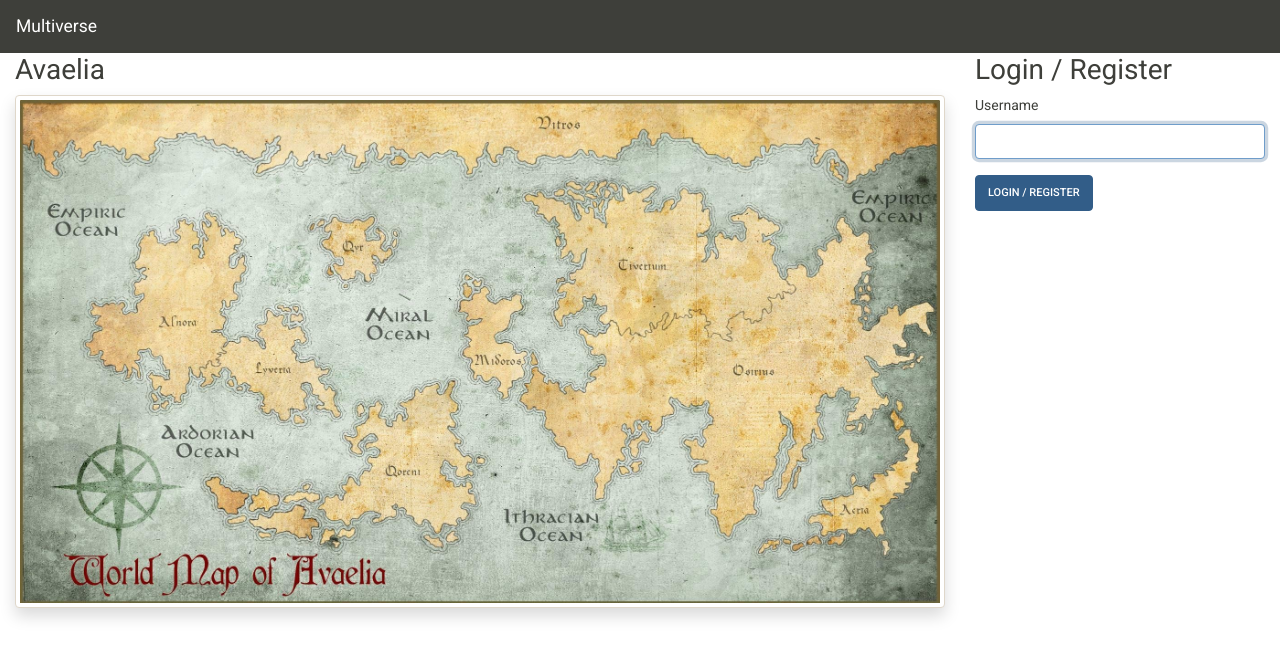
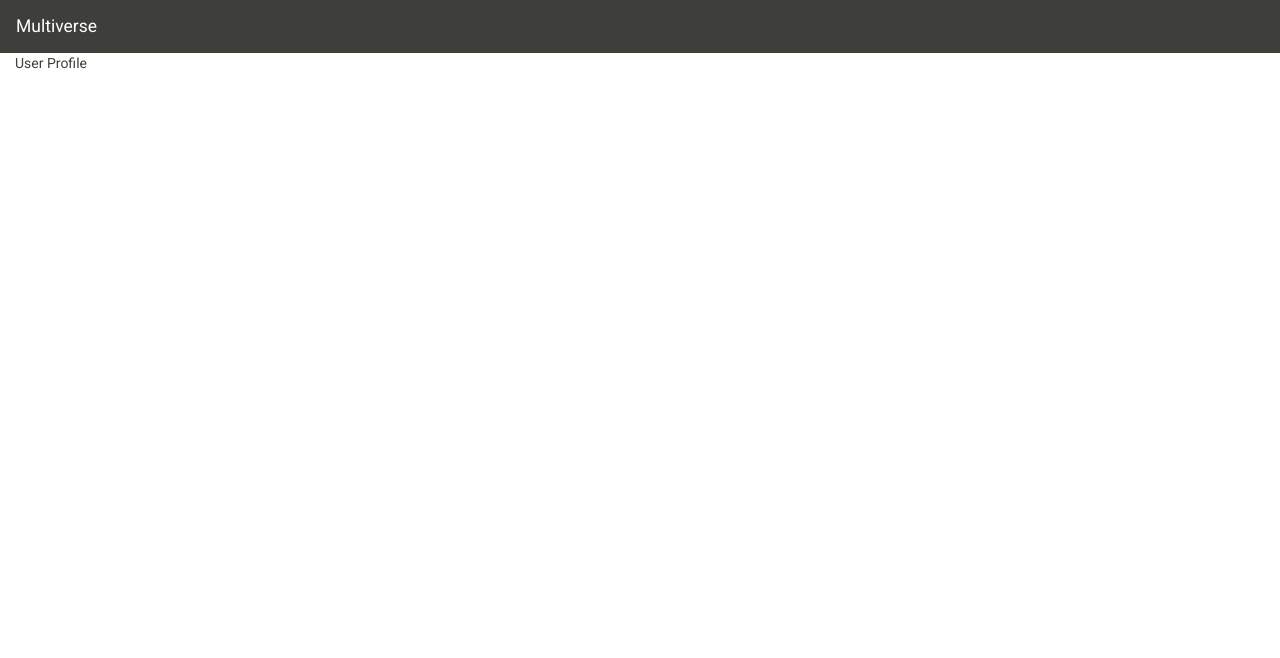
Before and after one commit to sazzer/multiverse, a React (Create React App) app in the folder webapp/: page /profile in a window 1280 px wide. Shown: the top 658 px of the page. Built offline with nearby package versions, Linux system fonts and the light colour scheme.

Commit message:
Initial component for managing the User Profile

```diff
--- a/webapp/src/App.tsx
+++ b/webapp/src/App.tsx
@@ -2,6 +2,7 @@ import { Route, BrowserRouter as Router, Switch } from "react-router-dom";
 
 import HeaderBar from "./header";
 import LandingPage from "./landing";
+import { Profile } from "./profile";
 import React from "react";
 import { UserProvider } from "./currentUser";
 
@@ -13,9 +14,8 @@ export default () => {
 
         <div className="container-fluid">
           <Switch>
-            <Route path="/">
-              <LandingPage />
-            </Route>
+            <Route path="/profile" component={Profile} />
+            <Route path="/" component={LandingPage} />
           </Switch>
         </div>
       </Router>
--- /dev/null
+++ b/webapp/src/profile/index.tsx
@@ -0,0 +1,5 @@
+import React from "react";
+
+export const Profile: React.FC = () => {
+  return <div>User Profile</div>;
+};
```
